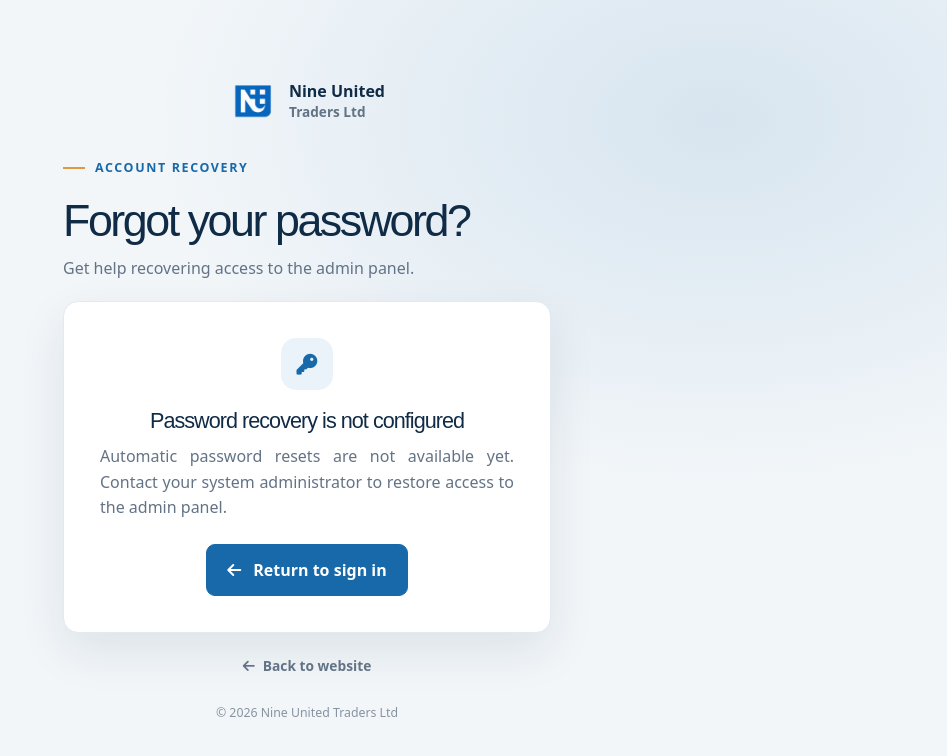
After one commit to ndayizeyekevin/nineunitedtraders, a PHP site: page /admin/forgot-password in a window 1280 px wide. The commit adds this page. Shown: the top 756 px of the page, without its empty margins (333-1280 px from the left). Run offline with PHP 8.4, Linux system fonts and the light colour scheme.

Commit message:
Add forgot password functionality; create dedicated page and update login forms with recovery link

```diff
--- /dev/null
+++ b/admin/forgot-password.php
@@ -0,0 +1,26 @@
+<?php
+
+declare(strict_types=1);
+
+require_once __DIR__ . '/auth.php';
+
+$pageTitle = 'Forgot Password';
+$pageDescription = 'Information about recovering access to the Nine United Traders admin panel.';
+include __DIR__ . '/auth-header.php';
+?>
+<section class="page-hero">
+    <div class="container page-hero-inner">
+        <div><span class="eyebrow">Account recovery</span><h1>Forgot your password?</h1><p>Get help recovering access to the admin panel.</p></div>
+    </div>
+</section>
+<section class="admin-page">
+    <div class="container admin-narrow">
+        <section class="admin-card admin-recovery-card">
+            <span class="admin-recovery-icon"><i class="fa-solid fa-key" aria-hidden="true"></i></span>
+            <h2>Password recovery is not configured</h2>
+            <p>Automatic password resets are not available yet. Contact your system administrator to restore access to the admin panel.</p>
+            <a class="button" href="<?= escape(site_base_url()) ?>admin/login"><i class="fa-solid fa-arrow-left" aria-hidden="true"></i> Return to sign in</a>
+        </section>
+    </div>
+</section>
+<?php include __DIR__ . '/auth-footer.php'; ?>
--- a/admin/login.php
+++ b/admin/login.php
@@ -93,7 +93,7 @@ include __DIR__ . '/auth-header.php';
                 <form method="post" action="<?= escape(site_base_url()) ?>admin/login" class="admin-form">
                     <input type="hidden" name="csrf_token" value="<?= escape(csrf_token()) ?>">
                     <div class="field"><label for="username">Username</label><input class="form-control" id="username" name="username" autocomplete="username" required value="<?= escape($username) ?>"></div>
-                    <div class="field"><label for="password">Password</label><input class="form-control" id="password" name="password" type="password" autocomplete="current-password" required></div>
+                    <div class="field"><label for="password">Password</label><input class="form-control" id="password" name="password" type="password" autocomplete="current-password" required><a class="admin-forgot-link" href="<?= escape(site_base_url()) ?>admin/forgot-password">Forgot password?</a></div>
                     <button class="button form-submit" type="submit">Sign in</button>
                 </form>
             <?php endif; ?>
--- a/assets/css/admin.css
+++ b/assets/css/admin.css
@@ -160,6 +160,12 @@
 .admin-auth-content .admin-page { min-height: 0; padding: 0; background: transparent; }
 .admin-auth-content .admin-card { padding: clamp(24px, 5vw, 36px); border-color: #e2e9ef; border-radius: 15px; background: white; box-shadow: 0 18px 48px rgba(10,32,54,.09); }
 .admin-auth-content .admin-card .form-submit { width: 100%; }
+.admin-forgot-link { align-self: flex-end; margin-top: 2px; color: #1769aa; font-size: .84rem; font-weight: 700; }
+.admin-forgot-link:hover { color: #0e4d89; text-decoration: underline; }
+.admin-recovery-card { text-align: center; }
+.admin-recovery-icon { display: grid; width: 52px; height: 52px; margin: 0 auto 18px; place-items: center; border-radius: 15px; background: #eaf3f9; color: #1769aa; font-size: 1.3rem; }
+.admin-recovery-card h2 { margin-bottom: 10px; color: #102b46; font-size: 1.35rem; }
+.admin-recovery-card p { margin-bottom: 23px; color: #637386; line-height: 1.6; }
 .admin-auth-back { display: inline-flex; align-items: center; gap: 8px; margin-top: 22px; color: #637386; font-size: .86rem; font-weight: 700; }
 .admin-auth-back:hover { color: #1769aa; }
 .admin-auth-footer { margin-top: 25px; color: #8793a0; font-size: .77rem; }
--- a/assets/css/style.css
+++ b/assets/css/style.css
@@ -412,6 +412,8 @@ i.fa-solid.fa-arrow-right::before { display: inline-block; transform: rotate(-45
 .site-login-dialog .admin-page { min-height: 0; padding: 0; background: transparent; }
 .site-login-dialog .admin-card { padding: clamp(24px, 5vw, 36px); border-color: #e2e9ef; border-radius: 15px; background: white; box-shadow: 0 18px 48px rgba(10,32,54,.09); }
 .site-login-dialog .admin-card .form-submit { width: 100%; }
+.site-login-dialog .admin-forgot-link { align-self: flex-end; margin-top: 2px; color: #1769aa; font-size: .84rem; font-weight: 700; }
+.site-login-dialog .admin-forgot-link:hover { color: #0e4d89; text-decoration: underline; }
 .site-login-dialog .admin-auth-back { display: inline-flex; align-items: center; gap: 8px; margin-top: 22px; color: #637386; font-size: .86rem; font-weight: 700; }
 .site-login-dialog .admin-auth-back:hover { color: #1769aa; }
 .site-login-dialog .admin-auth-footer { margin-top: 25px; color: #8793a0; font-size: .77rem; text-align: center; }
--- a/includes/footer.php
+++ b/includes/footer.php
@@ -55,7 +55,7 @@
                     <form class="admin-form" method="post" action="<?= escape(site_base_url()) ?>admin/login" data-admin-login>
                         <input type="hidden" name="csrf_token" value="<?= escape(csrf_token()) ?>">
                         <div class="field"><label for="footer-admin-username">Username</label><input class="form-control" id="footer-admin-username" name="username" autocomplete="username" required></div>
-                        <div class="field"><label for="footer-admin-password">Password</label><input class="form-control" id="footer-admin-password" name="password" type="password" autocomplete="current-password" required></div>
+                        <div class="field"><label for="footer-admin-password">Password</label><input class="form-control" id="footer-admin-password" name="password" type="password" autocomplete="current-password" required><a class="admin-forgot-link" href="<?= escape(site_base_url()) ?>admin/forgot-password">Forgot password?</a></div>
                         <button class="button form-submit" type="submit">Sign in</button>
                     </form>
                 </section>
```
